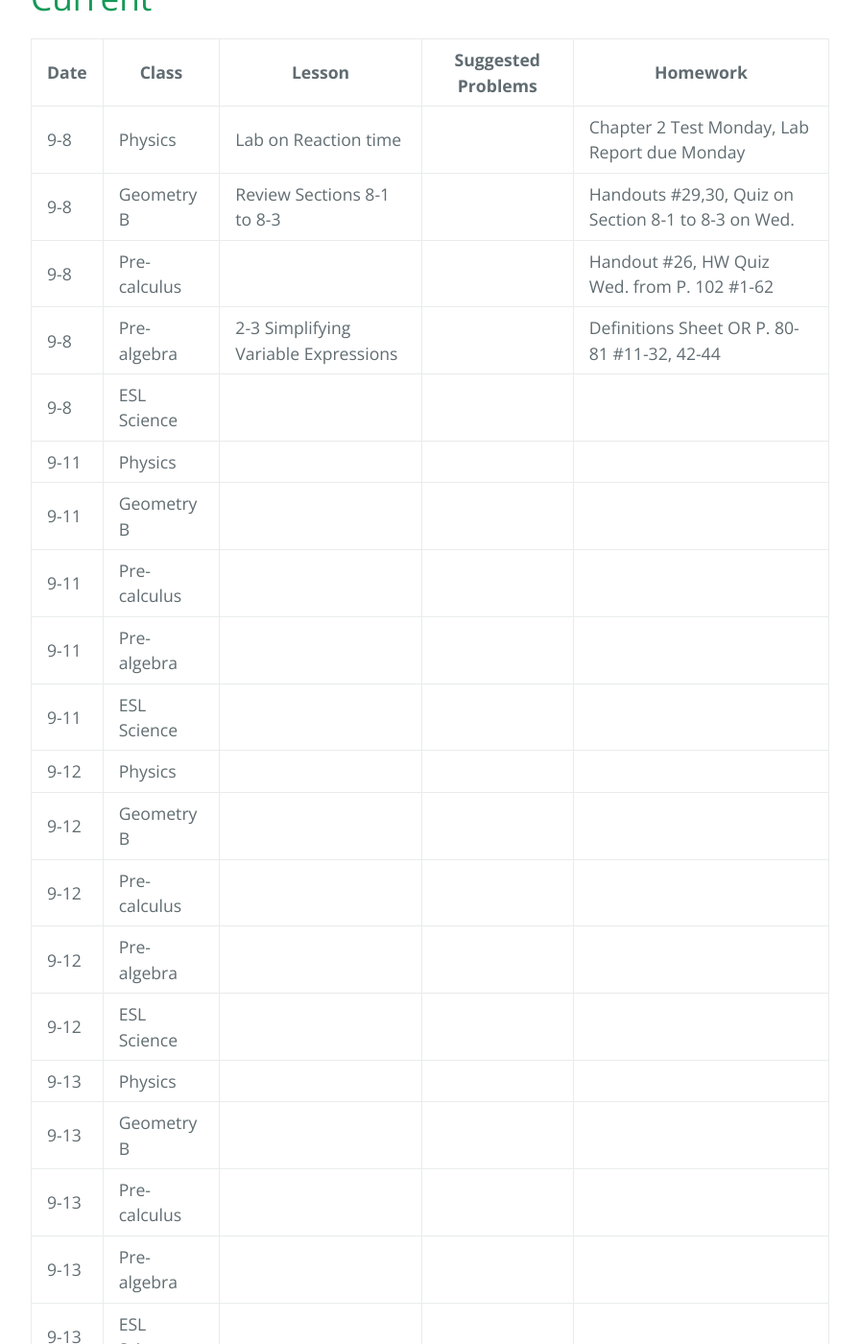
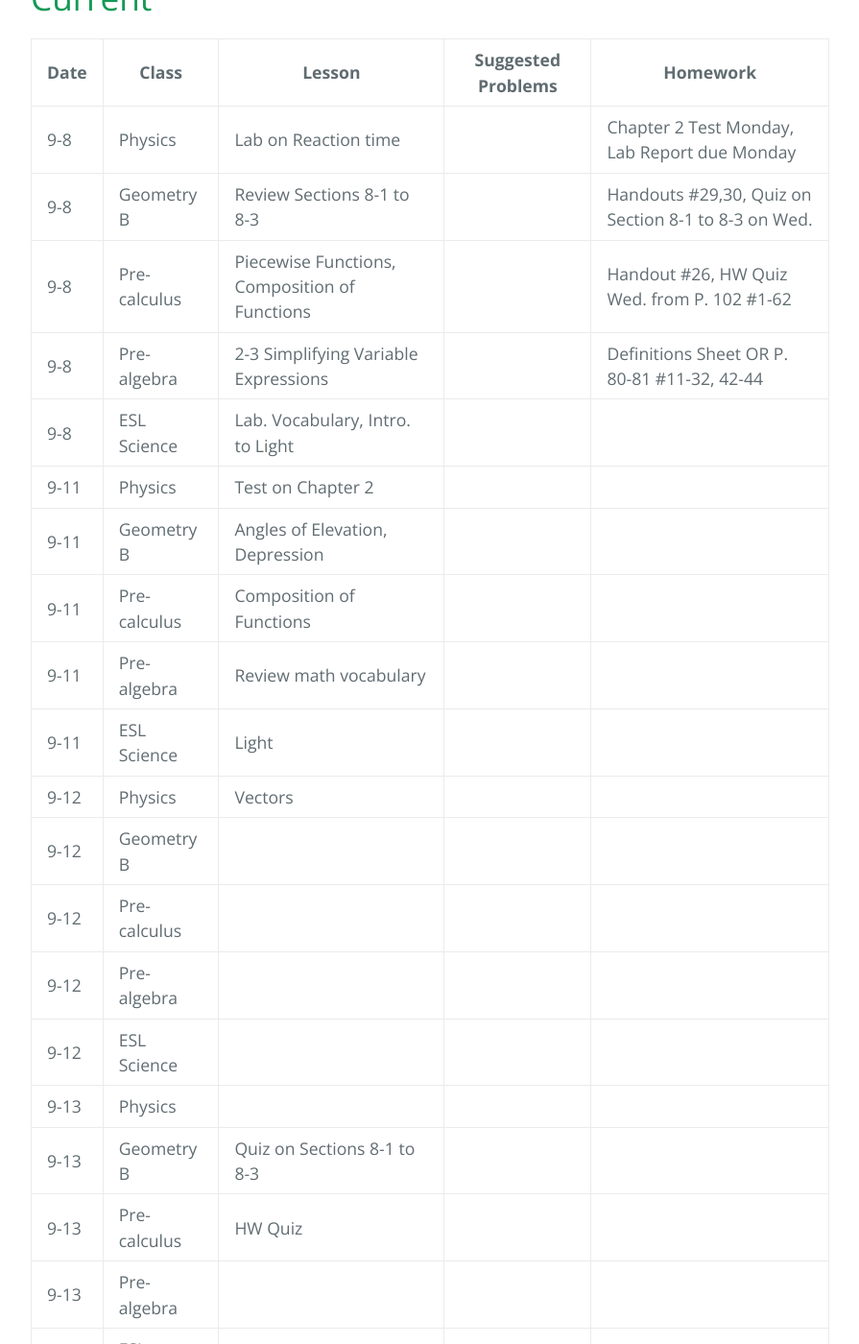
Before and after one commit to gpayoo/gpayoo, a Jekyll site: the page built from index.md, in a window 1280 px wide and 1400 px high, scrolled down 528 px. Shown: the whole window at 96% size, without its empty margins (192-1087 px from the left). Built offline with Jekyll 4.4.1, drawn with Linux system fonts in a browser that asks for light colours; our own code applies the rules of GitHub Pages for plain Markdown files.

Commit message:
Update index.md

```diff
--- a/index.md
+++ b/index.md
@@ -11,22 +11,22 @@ layout: default
 | ---- | ----- | ------ | -------- | ---
 | 9-8 | Physics | Lab on Reaction time | |  Chapter 2 Test Monday, Lab Report due Monday
 | 9-8 | Geometry B | Review Sections 8-1 to 8-3 | |  Handouts #29,30, Quiz on Section 8-1 to 8-3 on Wed.
-| 9-8 | Pre-calculus |  | |   Handout #26, HW Quiz Wed. from P. 102 #1-62
+| 9-8 | Pre-calculus | Piecewise Functions, Composition of Functions | |   Handout #26, HW Quiz Wed. from P. 102 #1-62
 | 9-8 | Pre-algebra | 2-3 Simplifying Variable Expressions | | Definitions Sheet OR P. 80-81 #11-32, 42-44
-| 9-8 | ESL Science |  |  |
-| 9-11 | Physics |  | |
-| 9-11 | Geometry B |  | | |
-| 9-11 | Pre-calculus |  | |
-| 9-11 | Pre-algebra | | |
-| 9-11 | ESL Science |  |  |
-| 9-12 | Physics |  | |
+| 9-8 | ESL Science | Lab. Vocabulary, Intro. to Light |  |
+| 9-11 | Physics |  Test on Chapter 2| |
+| 9-11 | Geometry B | Angles of Elevation, Depression | | |
+| 9-11 | Pre-calculus | Composition of Functions | |
+| 9-11 | Pre-algebra | Review math vocabulary| |
+| 9-11 | ESL Science | Light |  |
+| 9-12 | Physics | Vectors  | |
 | 9-12 | Geometry B |  | | |
 | 9-12 | Pre-calculus |  | |
 | 9-12 | Pre-algebra | | |
 | 9-12 | ESL Science |  |  |
 | 9-13 | Physics |  | |
-| 9-13 | Geometry B |  | | |
-| 9-13 | Pre-calculus |  | |
+| 9-13 | Geometry B | Quiz on Sections 8-1 to 8-3 | | |
+| 9-13 | Pre-calculus | HW Quiz  | |
 | 9-13 | Pre-algebra | | |
 | 9-13 | ESL Science |  |  |
 | 9-14 | Physics |  | |
```
